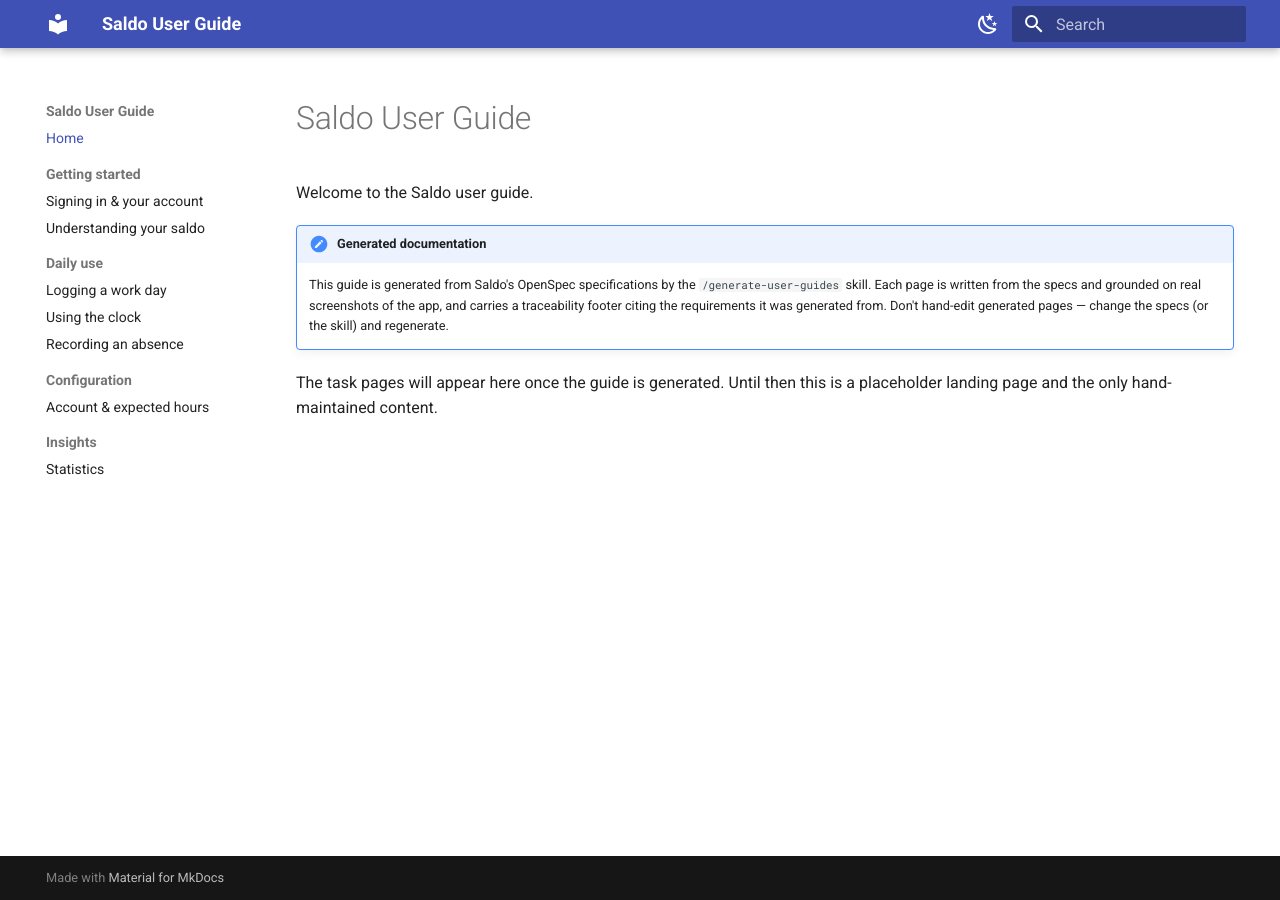
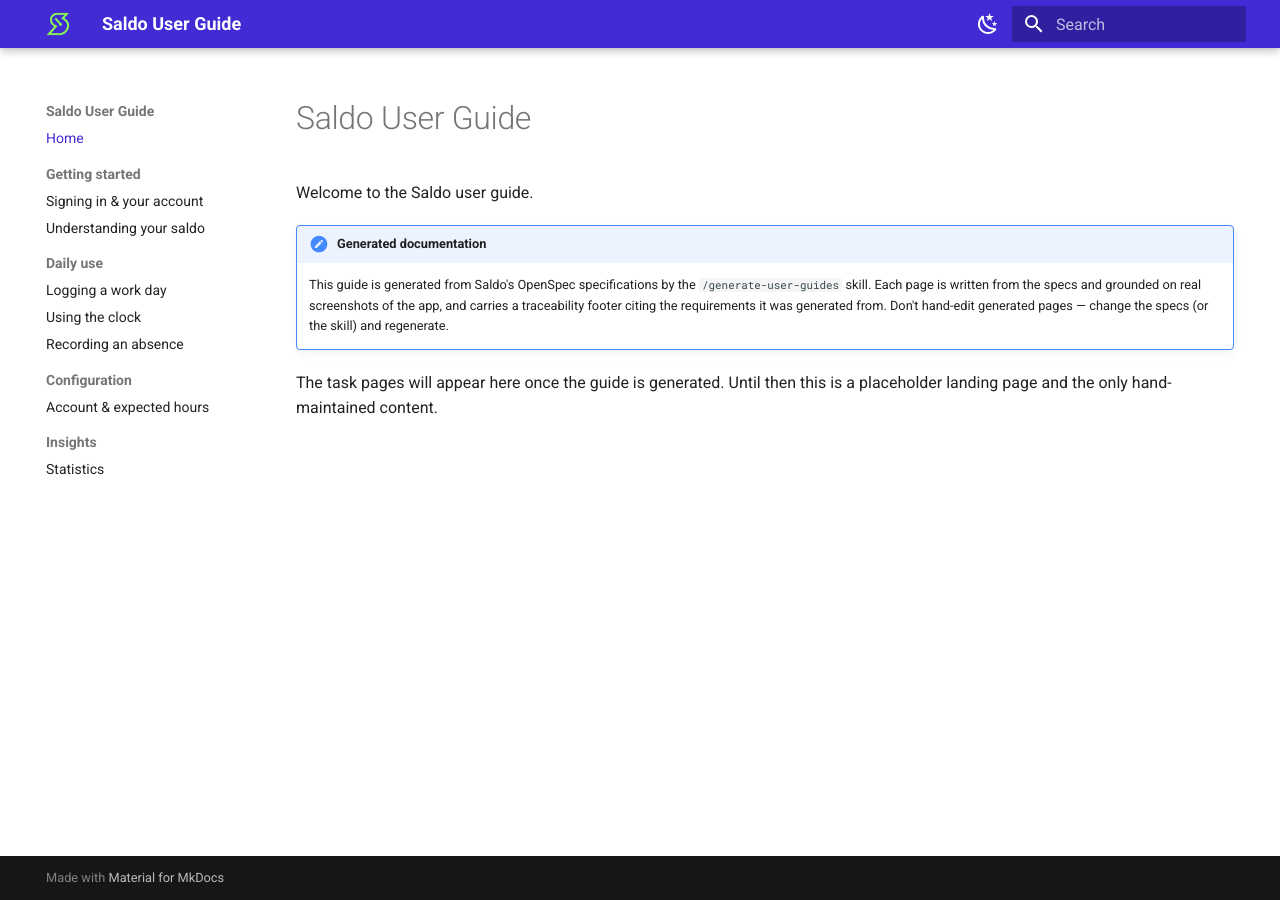
Before and after one commit to oskkos/saldo, an MkDocs documentation site: the page built from docs/user-guide/content/index.md, in a window 1280 px wide. Built offline with MkDocs 1.6.1 and Material for MkDocs 9.7.7, drawn with Linux system fonts in a browser that asks for light colours.

Commit message:
feat(docs): add saldo logo, favicon, and brand-color header to mkdocs site

```diff
--- /dev/null
+++ b/docs/user-guide/content/stylesheets/extra.css
@@ -0,0 +1,11 @@
+/* Match the Saldo app's brand purple for the mkdocs-material header/accents.
+   Targets the `primary: custom` attribute selector (set in mkdocs.yml) so it wins
+   over the theme's scheme-scoped defaults — a plain :root override does not. */
+[data-md-color-primary="custom"] {
+  --md-primary-fg-color: #422ad5;
+  --md-primary-fg-color--light: #5a45e0;
+  --md-primary-fg-color--dark: #3421ab;
+  /* Text/icons drawn on top of the primary color (the header). */
+  --md-primary-bg-color: #ffffff;
+  --md-primary-bg-color--light: rgba(255, 255, 255, 0.7);
+}
--- a/docs/user-guide/mkdocs.yml
+++ b/docs/user-guide/mkdocs.yml
@@ -6,12 +6,16 @@
 
 theme:
   name: material
+  logo: assets/saldo.png
+  favicon: assets/saldo.png
   palette:
     - scheme: default
+      primary: custom
       toggle:
         icon: material/weather-night
         name: Switch to dark mode
     - scheme: slate
+      primary: custom
       toggle:
         icon: material/weather-sunny
         name: Switch to light mode
@@ -20,6 +24,9 @@
     - navigation.top
     - content.code.copy
     - toc.integrate
+
+extra_css:
+  - stylesheets/extra.css
 
 # Strip the traceability footers from the rendered site (kept in source as metadata).
 hooks:
```
Also changed, not shown: docs/user-guide/content/assets/saldo.png (added).
